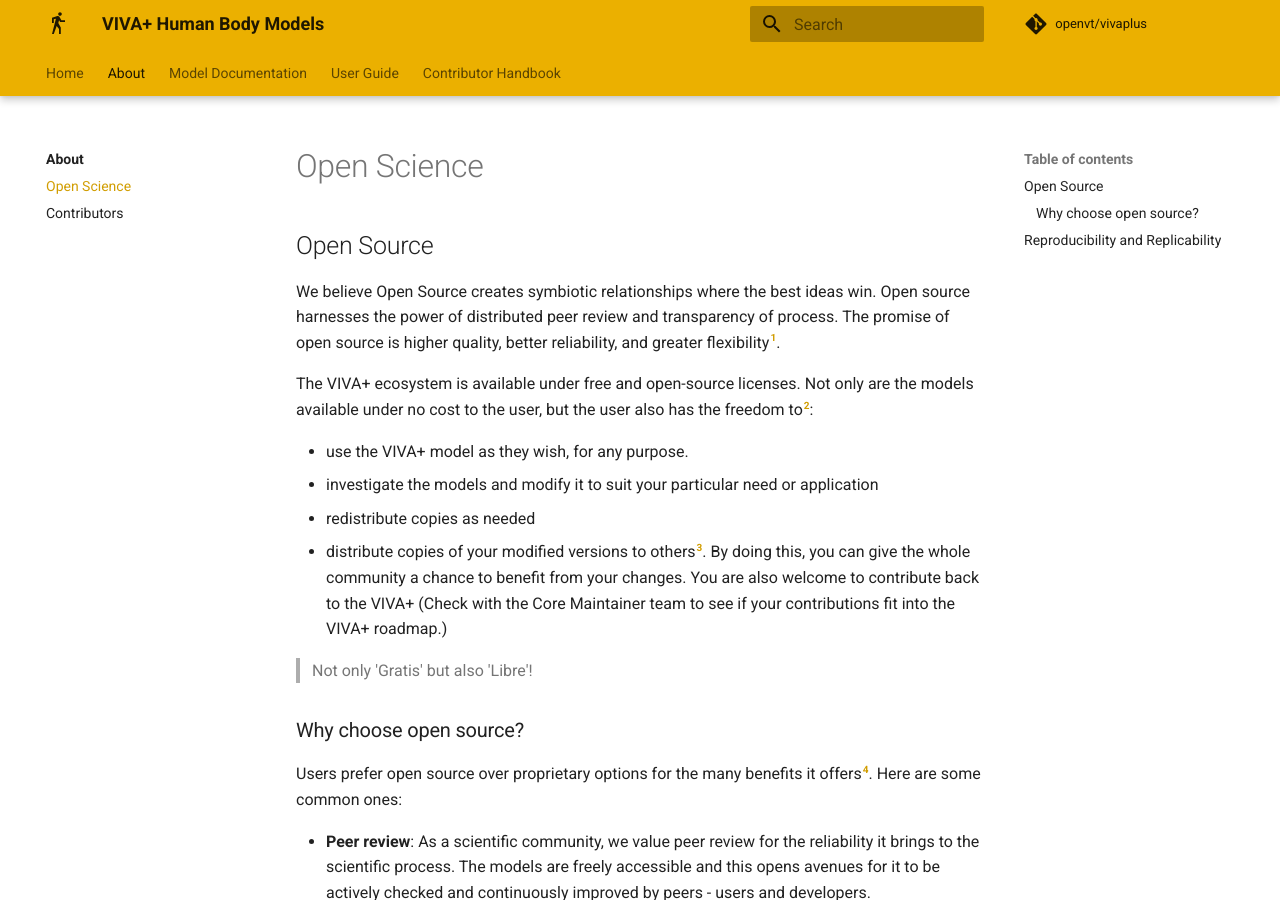
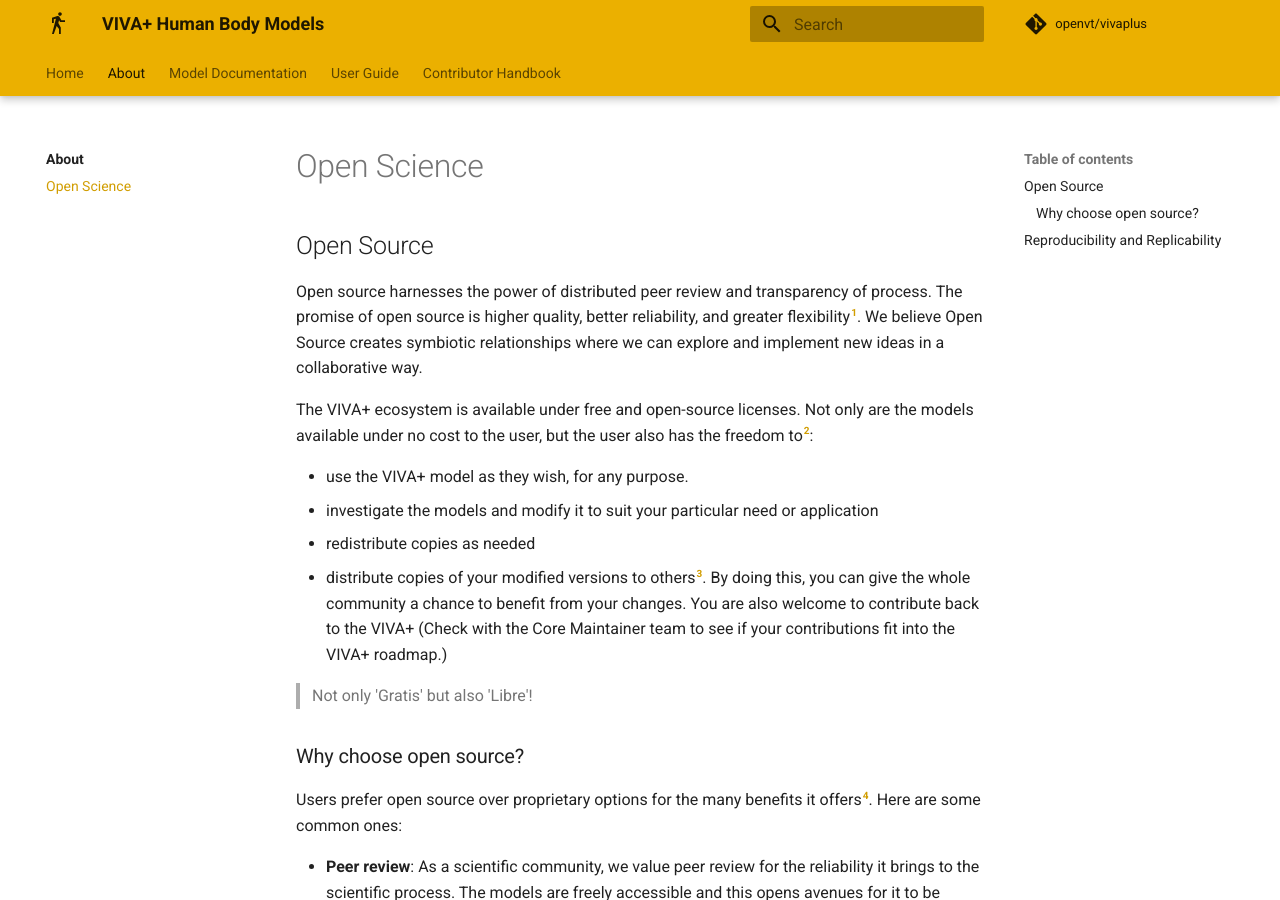
Before and after one commit to jobindjohn/vivaplus_v0.2, an MkDocs documentation site: the page built from docs/about/open-source.md, in a window 1280 px wide and 900 px high. Built offline with MkDocs 1.6.1 and Material for MkDocs 9.7.7, drawn with Linux system fonts in a browser that asks for light colours.

Commit message:
Publish new layout

```diff
--- a/docs/about/open-source.md
+++ b/docs/about/open-source.md
@@ -2,7 +2,7 @@
 
 ## Open Source
 
-We believe Open Source creates symbiotic relationships where the best ideas win. Open source harnesses the power of distributed peer review and transparency of process. The promise of open source is higher quality, better reliability, and greater flexibility[^OS].
+Open source harnesses the power of distributed peer review and transparency of process. The promise of open source is higher quality, better reliability, and greater flexibility[^OS]. We believe Open Source creates symbiotic relationships where we can explore and implement new ideas in a collaborative way.
 
 [^OS]: https://opensource.org/about
 
@@ -14,7 +14,6 @@
 - distribute copies of your modified versions to others[^TM]. By doing this, you can give the whole community a chance to benefit from your changes. You are also welcome to contribute back to the VIVA+ (Check with the Core Maintainer team to see if your contributions fit into the VIVA+ roadmap.)
 
 > Not only 'Gratis' but also 'Libre'!
-
 
 [^free]: The four essential freedoms as envisioned in "Free Software Definition"
 [^TM]: The VIVA+ trademark is held by OVTO. Redistributing modified version may be done under a different name.
--- a/mkdocs.yml
+++ b/mkdocs.yml
@@ -20,7 +20,7 @@
     - About:
         - about/index.md
         - about/open-source.md
-        - about/contributors.md
+        # - about/contributors.md
     - Model Documentation:
         - 'model/index.md'
         - Validation: 'model/validation.md'
```
